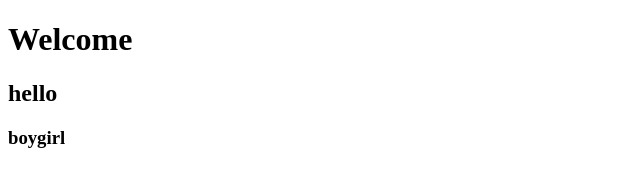
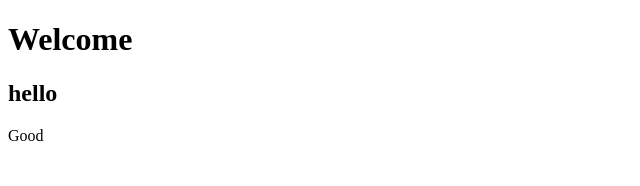
Before and after one commit to AbishECESIS/Testing, a plain HTML site: page index.html in a window 1280 px wide. Shown: the full height of the page, 0-640 px from the left. Drawn offline with Linux system fonts and the light colour scheme.

Commit message:
testing4

```diff
--- a/index.html
+++ b/index.html
@@ -8,6 +8,6 @@
 <body>
     <h1>Welcome</h1>
     <h2>hello</h2>
-    <h3>boygirl</h3>
+    <p>Good</p>
 </body>
 </html>
```
